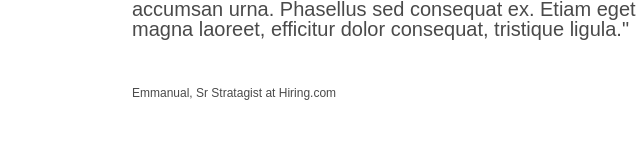
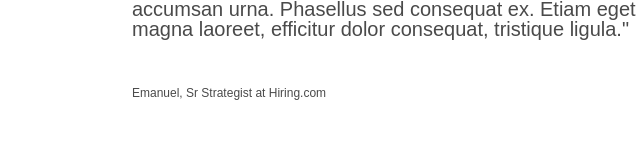
Before and after one commit to Thakorr/colmar, a plain HTML site: page index.html in a window 1280 px wide. Shown: the part 1026-1181 px from the top of the page, 20-660 px from the left. Drawn offline with Linux system fonts and the light colour scheme; a web font is replaced by a local one.

Commit message:
small tweaks

```diff
--- a/index.html
+++ b/index.html
@@ -56,7 +56,7 @@
         <img src="./resources/images/information-main.jpg" alt="man reading magazine"/>
         <h2> It doesn't hurt to keep practicing</h2>
         <p>"Curabitur vitae libero in ipsum porttitor consequat. Aliquam et commodo lectus, nec consequate neque. Sed non accumsan urna. Phasellus sed consequat ex. Etiam eget magna laoreet, efficitur dolor consequat, tristique ligula."</p>
-        <p class="signature">Emmanual, Sr Stratagist at Hiring.com</p>
+        <p class="signature">Emanuel, Sr Strategist at Hiring.com</p>
       </div>
       <div class="rightside">
       <div class="first-info box">
```
